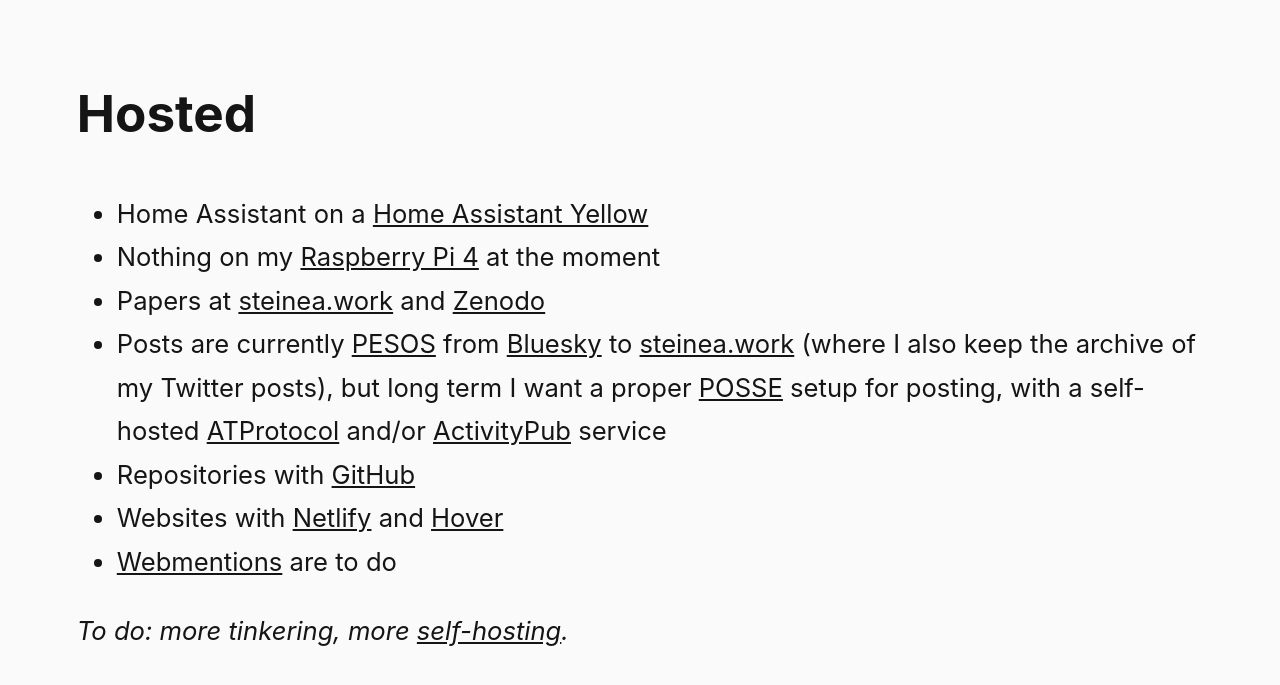
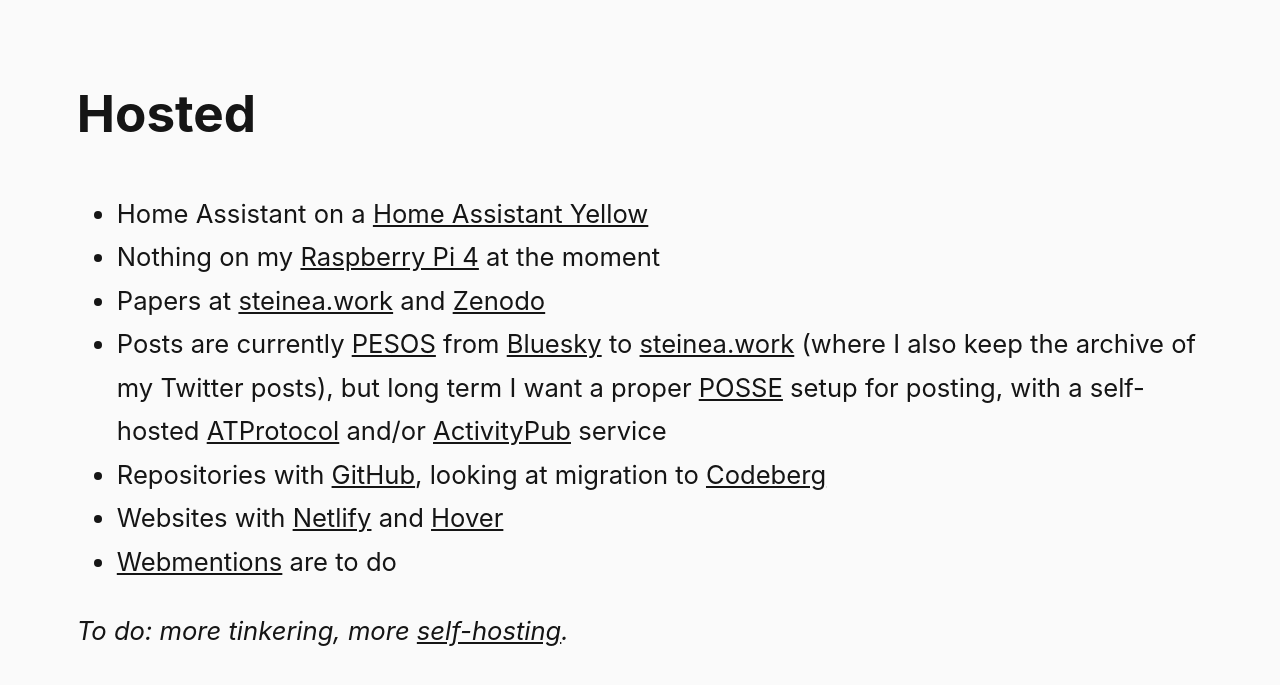
Before and after one commit to steinea/fyi, a Jekyll site: the page built from pages/hosted.md, in a window 1280 px wide. Shown: the top 685 px of the page. Built offline with Jekyll 4.4.1, drawn with Linux system fonts in a browser that asks for light colours.

Commit message:
Add Codeberg

```diff
--- a/pages/hosted.md
+++ b/pages/hosted.md
@@ -8,7 +8,7 @@ permalink: /hosted/
 * Nothing on my [Raspberry Pi 4](https://www.canakit.com/raspberry-pi-4-starter-kit.html) at the moment
 * Papers at [steinea.work](https://steinea.work/) and [Zenodo](https://zenodo.org/search?q=metadata.creators.person_or_org.name%253A%22Stein%252C%20Eric%22)
 * Posts are currently [PESOS](https://indieweb.org/PESOS) from [Bluesky](https://steinea.bsky.social/) to [steinea.work](https://steinea.work/posting/) (where I also keep the archive of my Twitter posts), but long term I want a proper [POSSE](https://indieweb.org/POSSE) setup for posting, with a self-hosted [ATProtocol](https://atproto.com/) and/or [ActivityPub](https://activitypub.rocks/) service
-* Repositories with [GitHub](https://github.com/)
+* Repositories with [GitHub](https://github.com/), looking at migration to [Codeberg](https://codeberg.org/)
 * Websites with [Netlify](https://www.netlify.com/) and [Hover](https://www.hover.com/)
 * [Webmentions](https://indieweb.org/Webmention) are to do
 
```
